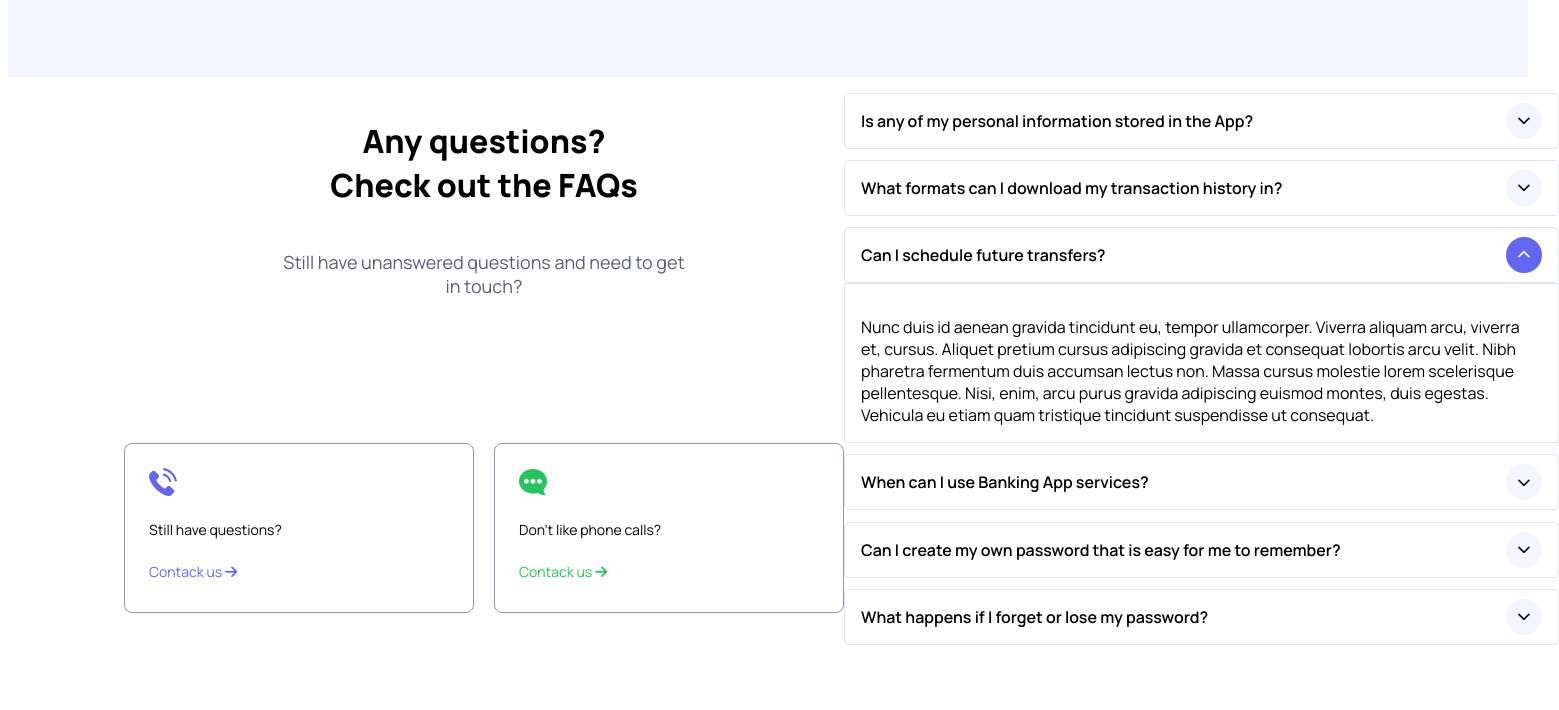
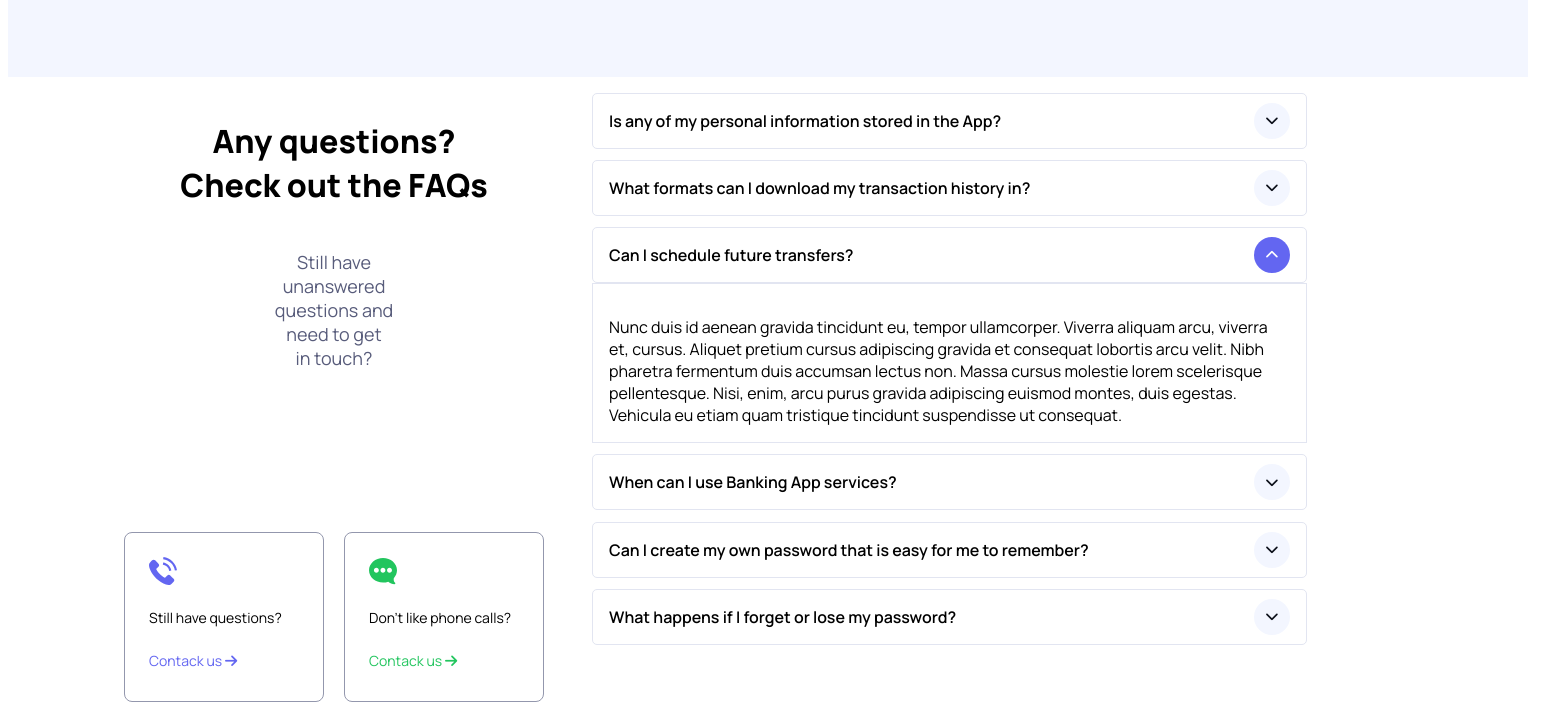
Before and after one commit to Abdifatah-7/Inl-mningUppgift-1, a plain HTML site: page index-light.html in a window 1536 px wide. Shown: the part 4376-5086 px from the top of the page, 1559 px wide, since content can reach past the window. Before the commit the page ends 5029 px from the top, so only its background shows below. Drawn offline with Linux system fonts and the light colour scheme.

Commit message:
jag har gjort Faq sidan, för mobil och tablet,men jag har kvar desktop delen

```diff
--- a/style-light.css
+++ b/style-light.css
@@ -1061,6 +1061,7 @@ grid-template-columns: 1fr;
 
               max-width: 1320px;
               display: grid;
+              gap: 3rem;
               grid-template-columns: 1fr 2fr;
               grid-template-areas: "faq-info accordion-wrapper"
                                   "icon-wrapper accordion-wrapper";
@@ -1076,9 +1077,13 @@ grid-template-columns: 1fr;
           }
 
           .icon-wrapper{
-            display:
-            ;
             grid-area: icon-wrapper;
+
+
+            .icon-box{
+              width: 200px;
+              height: 170px;
+            }
           }
 
 
```
